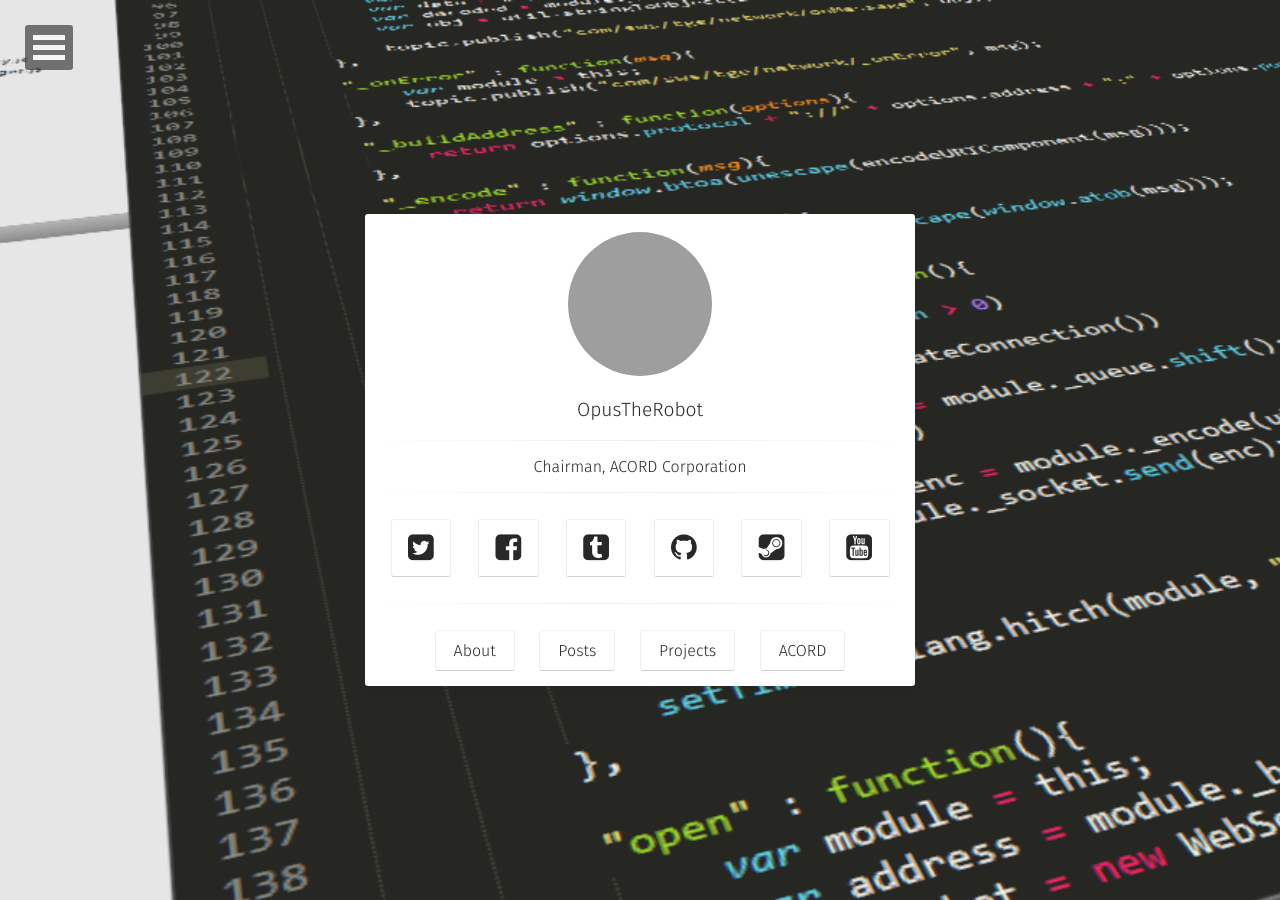
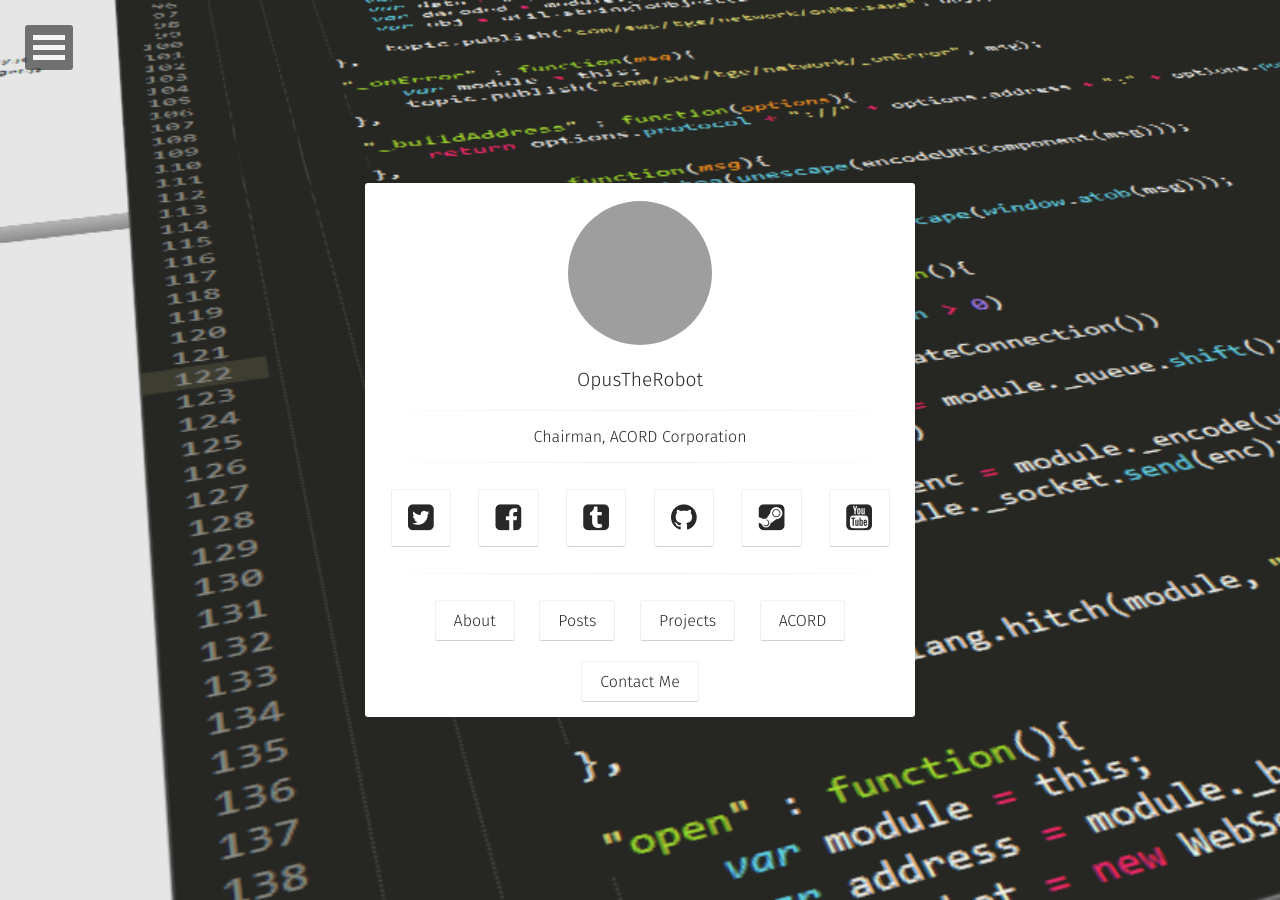
Before and after one commit to Gizmotronn/matrixcog, a Jekyll site: the page built from index.html, in a window 1280 px wide. Built offline with Jekyll 4.4.1, drawn with Linux system fonts in a browser that asks for light colours; some web fonts are replaced; grey boxes are pictures that could not be loaded.

Commit message:
Update home.html

```diff
--- a/_layouts/home.html
+++ b/_layouts/home.html
@@ -44,6 +44,10 @@ layout: compress
                         <a class="btn zoombtn" href="acord.tech/news">
                          ACORD
                          </a>
+                        </a>
+                         <a class="btn zoombtn" href="{{ site.url }}/contact">
+                         Contact Me
+                         </a>
                  </h3>
             </div>
         </div>
```
